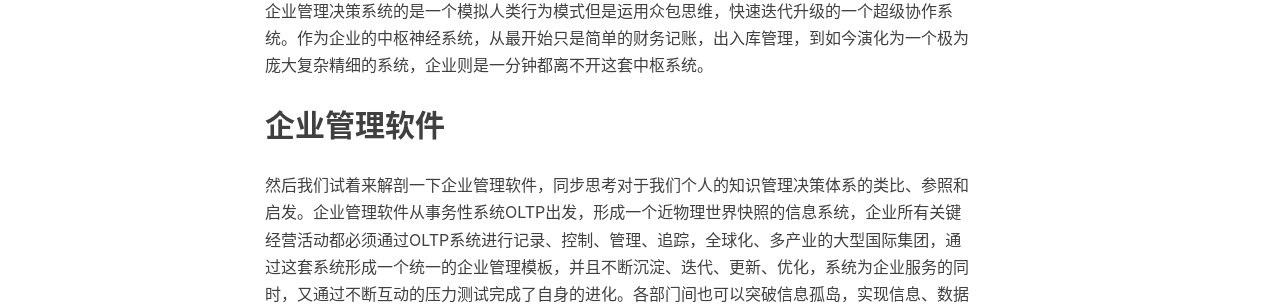
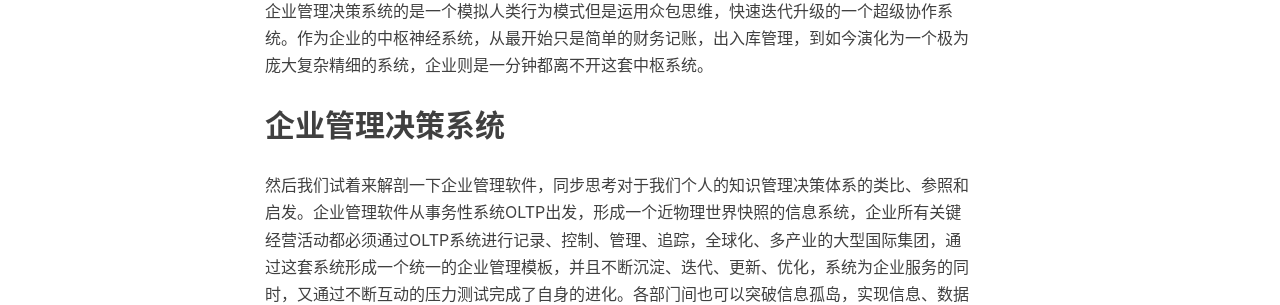
Before and after one commit to kiaorahao/hao.github.io, a Jekyll site: the page built from _posts/2019-02-16-learning_human_Computer.md, in a window 1280 px wide and 900 px high, scrolled down 413 px. Shown: the part 153-458 px from the top of the window. Built offline with Jekyll 4.4.1, drawn with Linux system fonts in a browser that asks for light colours; nearby versions of some CDN libraries; comment, search, counter and statistics services are not loaded.

Commit message:
Update 2019-02-16-learning_human_Computer.md

```diff
--- a/_posts/2019-02-16-learning_human_Computer.md
+++ b/_posts/2019-02-16-learning_human_Computer.md
@@ -12,7 +12,7 @@ tags:
 
 企业管理决策系统的是一个模拟人类行为模式但是运用众包思维，快速迭代升级的一个超级协作系统。作为企业的中枢神经系统，从最开始只是简单的财务记账，出入库管理，到如今演化为一个极为庞大复杂精细的系统，企业则是一分钟都离不开这套中枢系统。
 
-## 企业管理软件
+## 企业管理决策系统
 然后我们试着来解剖一下企业管理软件，同步思考对于我们个人的知识管理决策体系的类比、参照和启发。企业管理软件从事务性系统OLTP出发，形成一个近物理世界快照的信息系统，企业所有关键经营活动都必须通过OLTP系统进行记录、控制、管理、追踪，全球化、多产业的大型国际集团，通过这套系统形成一个统一的企业管理模板，并且不断沉淀、迭代、更新、优化，系统为企业服务的同时，又通过不断互动的压力测试完成了自身的进化。各部门间也可以突破信息孤岛，实现信息、数据的实时传递、更新。同时，因为流程标准化，各企业间可以基于同一标准进行产业链、供应链上下游无缝衔接，大大减少衔接成本。
 
 企业通过日常经营活动，日积月累产生了大量数据以后，这些数据本身就形成了能源，如何基于这些数据分析的结论更好的指导将来的生产、销售等活动，是企业下一步精细化管理中必须要走的路。这样基于分析的系统OLAP就应运而生。它本身不会产生新的业务数据，所有的数据都是原封不动的（原则上，不考虑数据清洗等细节）来源于OLTP的数据。基于这部分数据，我们期望能够得到有效的信息进行回顾、预测与管理。那么目前主流会有两种方法。
```
